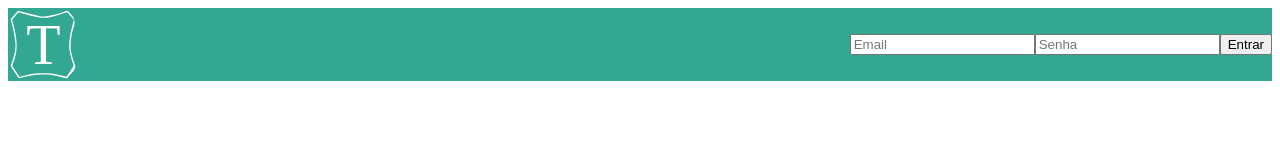
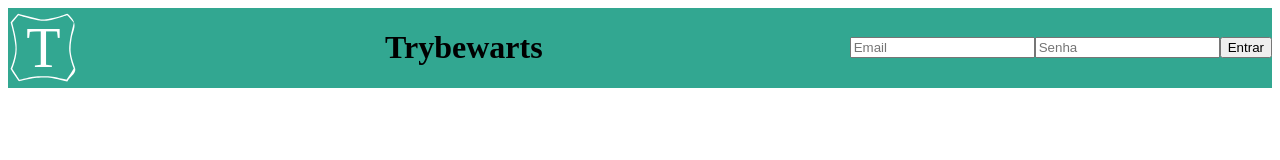
Before and after one commit to Jonathan-R-Andrade/trybewarts, a website: page index.html in a window 1280 px wide. Drawn offline with Linux system fonts and the light colour scheme.

Commit message:
Requisito 4 feito

```diff
--- a/index.html
+++ b/index.html
@@ -14,6 +14,7 @@
 
   <header class="header">
     <img src="images/trybewarts-header-logo.svg" alt="Logotipo da Trybewarts" class="trybewarts-header-logo">
+    <h1 id="trybewarts-header-title">Trybewarts</h1>
     <form action="" class="trybewarts-login">
       <input type="email" name="email" id="email" placeholder="Email">
       <input type="password" name="password" id="senha" placeholder="Senha">
```
